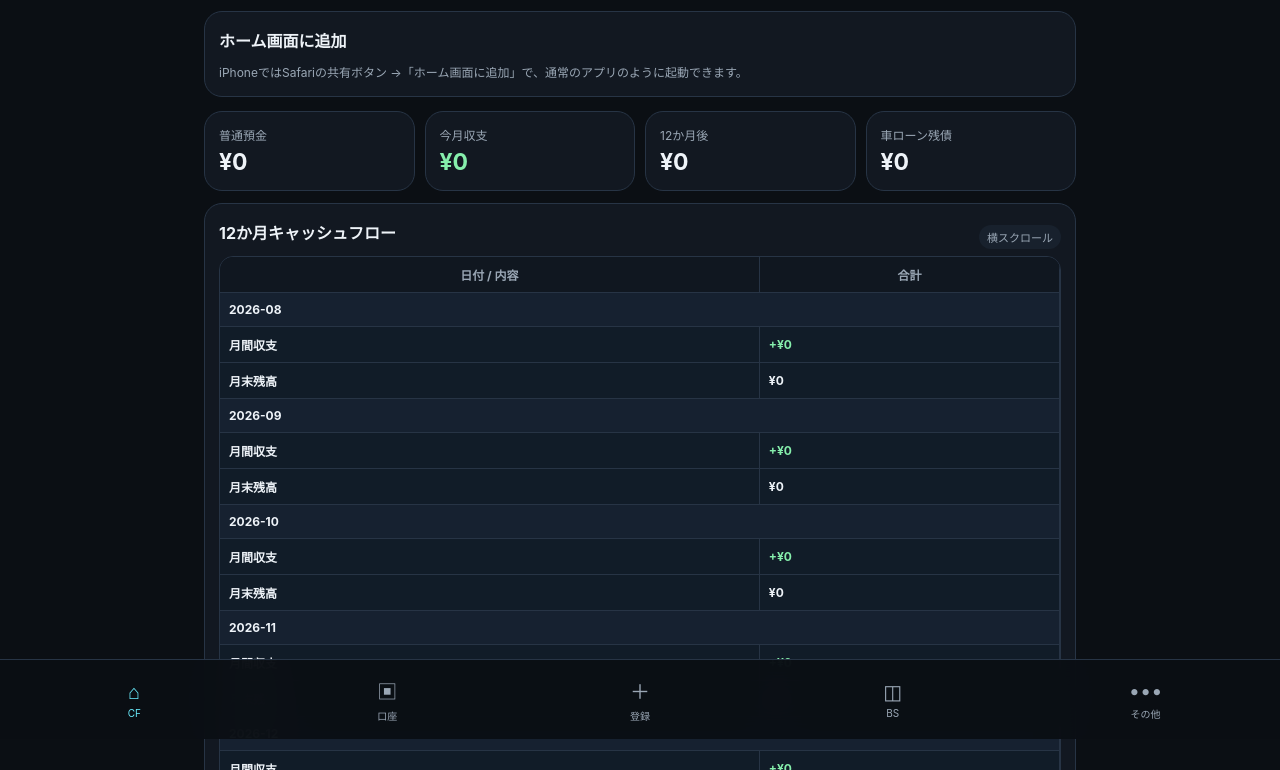
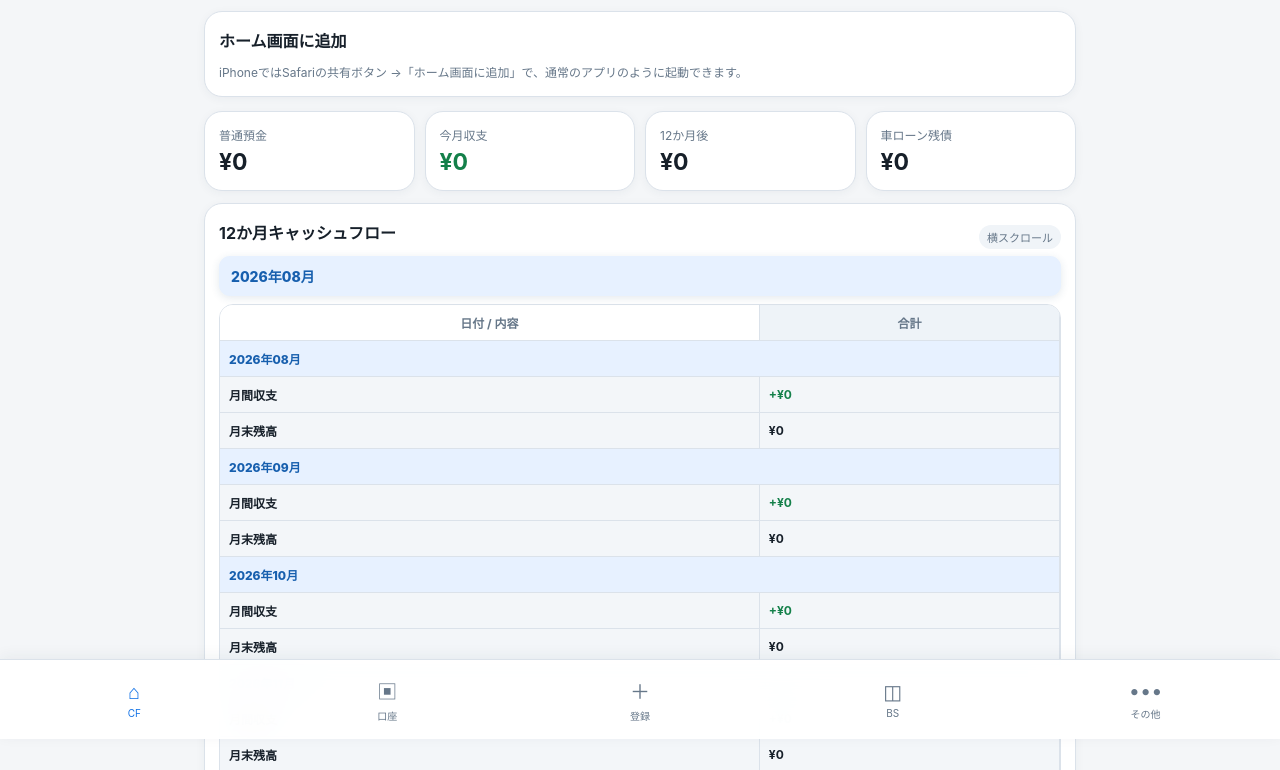
Before and after one commit to rrryuji2000-design/my-cashflow-os, a plain HTML site: page index.html in a window 1280 px wide. Shown: the part 61-831 px from the top of the page. Drawn offline with Linux system fonts and the light colour scheme.

Commit message:
Add files via upload

```diff
--- a/index.html
+++ b/index.html
@@ -3,15 +3,15 @@
 <head>
 <meta charset="utf-8">
 <meta name="viewport" content="width=device-width,initial-scale=1,viewport-fit=cover">
-<meta name="theme-color" content="#0b0f14">
+<meta name="theme-color" content="#ffffff">
 <meta name="apple-mobile-web-app-capable" content="yes">
-<meta name="apple-mobile-web-app-status-bar-style" content="black-translucent">
+<meta name="apple-mobile-web-app-status-bar-style" content="default">
 <meta name="apple-mobile-web-app-title" content="Cashflow">
 <link rel="manifest" href="manifest.webmanifest">
 <link rel="apple-touch-icon" href="apple-touch-icon.png">
 <title>My Cashflow OS</title>
 <style>
-:root{--bg:#0b0f14;--panel:#121821;--panel2:#18212d;--line:#273445;--text:#eef3f8;--muted:#9aa7b5;--good:#86efac;--bad:#fca5a5;--accent:#67e8f9;--safe:env(safe-area-inset-bottom)}
+:root{--bg:#f4f6f8;--panel:#ffffff;--panel2:#f0f4f8;--line:#dbe2ea;--text:#17202a;--muted:#667789;--good:#14804a;--bad:#d13b3b;--accent:#1473e6;--safe:env(safe-area-inset-bottom)}
 *{box-sizing:border-box;-webkit-tap-highlight-color:transparent}
 html,body{margin:0;background:var(--bg);color:var(--text);font-family:-apple-system,BlinkMacSystemFont,"SF Pro Display","Segoe UI","Noto Sans JP",sans-serif}
 body{min-height:100vh;padding-bottom:calc(78px + var(--safe))}
@@ -19,19 +19,20 @@ body{min-height:100vh;padding-bottom:calc(78px + var(--safe))}
 .head{display:flex;justify-content:space-between;align-items:center;gap:12px;margin-bottom:14px}
 .head h1{font-size:22px;margin:0}.muted{color:var(--muted);font-size:12px}
 .grid{display:grid;grid-template-columns:1fr 1fr;gap:10px}
-.card{background:var(--panel);border:1px solid var(--line);border-radius:18px;padding:14px}
+.card{background:var(--panel);border:1px solid var(--line);border-radius:18px;padding:14px;box-shadow:0 2px 10px rgba(30,50,70,.05)}
 .metric{font-size:23px;font-weight:700;margin-top:5px}
 .good{color:var(--good)}.bad{color:var(--bad)}
 .section{display:none}.section.active{display:block}
-.bottomnav{position:fixed;left:0;right:0;bottom:0;padding:8px 8px calc(8px + var(--safe));background:rgba(11,15,20,.96);backdrop-filter:blur(18px);border-top:1px solid var(--line);display:grid;grid-template-columns:repeat(5,1fr);z-index:50}
+.bottomnav{position:fixed;left:0;right:0;bottom:0;padding:8px 8px calc(8px + var(--safe));background:rgba(255,255,255,.96);backdrop-filter:blur(18px);border-top:1px solid var(--line);display:grid;grid-template-columns:repeat(5,1fr);z-index:50;box-shadow:0 -3px 14px rgba(30,50,70,.06)}
 .navbtn{border:0;background:transparent;color:var(--muted);font-size:10px;padding:8px 2px}.navbtn.active{color:var(--accent)}.navico{font-size:20px;display:block;margin-bottom:3px}
 .subtabs{display:flex;gap:8px;overflow:auto;margin:12px 0}.subtab{white-space:nowrap;border:1px solid var(--line);background:var(--panel);color:var(--text);padding:9px 12px;border-radius:999px}.subtab.active{border-color:var(--accent)}
-input,select,button{font:inherit}input,select{width:100%;background:#0e151d;color:var(--text);border:1px solid var(--line);padding:11px;border-radius:12px;font-size:16px}
-button{cursor:pointer}.primary{width:100%;background:var(--accent);color:#001018;border:0;padding:12px 14px;border-radius:12px;font-weight:700}.secondary{background:var(--panel2);color:var(--text);border:1px solid var(--line);padding:9px 11px;border-radius:10px}
+input,select,button{font:inherit}input,select{width:100%;background:#fff;color:var(--text);border:1px solid var(--line);padding:11px;border-radius:12px;font-size:16px}
+button{cursor:pointer}.primary{width:100%;background:var(--accent);color:#fff;border:0;padding:12px 14px;border-radius:12px;font-weight:700}.secondary{background:var(--panel2);color:var(--text);border:1px solid var(--line);padding:9px 11px;border-radius:10px}
 .form{display:grid;grid-template-columns:1fr 1fr;gap:10px}.form .full{grid-column:1/-1}
-.tablewrap{overflow:auto;border:1px solid var(--line);border-radius:14px;-webkit-overflow-scrolling:touch}
-table{width:100%;border-collapse:separate;border-spacing:0;min-width:720px}th,td{padding:9px;border-bottom:1px solid var(--line);border-right:1px solid var(--line);font-size:12px;white-space:nowrap}th{background:#101720;color:var(--muted);position:sticky;top:0;z-index:2}th:first-child,td:first-child{position:sticky;left:0;background:#101720;z-index:1}
-.monthrow td{background:#162130;font-weight:700}.sumrow td{background:#111c28;font-weight:700}
+.tablewrap{overflow-x:auto;overflow-y:visible;border:1px solid var(--line);border-radius:14px;-webkit-overflow-scrolling:touch}
+table{width:100%;border-collapse:separate;border-spacing:0;min-width:720px}th,td{padding:9px;border-bottom:1px solid var(--line);border-right:1px solid var(--line);font-size:12px;white-space:nowrap;background:#fff}th{background:#eef3f8;color:var(--muted);position:sticky;top:0;z-index:5}th:first-child,td:first-child{position:sticky;left:0;background:#fff;z-index:2}
+.monthbar{position:sticky;top:0;z-index:20;margin:0 0 8px;padding:10px 12px;border-radius:11px;background:#e7f1ff;color:#175fae;font-size:14px;font-weight:800;box-shadow:0 2px 8px rgba(30,70,110,.12)}
+.monthrow td{background:#e7f1ff;color:#175fae;font-weight:800}.sumrow td{background:#f3f6f9;font-weight:700}
 h3{margin:2px 0 12px;font-size:16px}.sp{margin-top:12px}.pill{display:inline-block;padding:4px 8px;border-radius:999px;background:var(--panel2);font-size:11px;color:var(--muted)}
 .install{display:none;margin:10px 0 14px}.hint{font-size:12px;line-height:1.5;color:var(--muted)}
 .listcard{display:flex;justify-content:space-between;align-items:center;gap:12px;padding:12px 0;border-bottom:1px solid var(--line)}.listcard:last-child{border-bottom:0}
@@ -57,7 +58,7 @@ h3{margin:2px 0 12px;font-size:16px}.sp{margin-top:12px}.pill{display:inline-blo
 <div class="card"><div class="muted">12か月後</div><div class="metric" id="futureBank">¥0</div></div>
 <div class="card"><div class="muted">車ローン残債</div><div class="metric" id="carLoanMetric">¥0</div></div>
 </div>
-<div class="card sp"><div style="display:flex;justify-content:space-between;align-items:center"><h3>12か月キャッシュフロー</h3><span class="pill">横スクロール</span></div><div class="tablewrap"><table id="cfTable"></table></div></div>
+<div class="card sp" id="cfCard"><div style="display:flex;justify-content:space-between;align-items:center"><h3>12か月キャッシュフロー</h3><span class="pill">横スクロール</span></div><div class="monthbar" id="visibleMonth"></div><div class="tablewrap"><table id="cfTable"></table></div></div>
 </section>
 
 <section id="accounts" class="section">
@@ -206,12 +207,19 @@ function events(){
 }
 function renderCF(){
  const ms=months(),ev=events(),run={};d.accounts.forEach(a=>run[a.id]=a.balance);let html='<thead><tr><th>日付 / 内容</th>';d.accounts.forEach(a=>html+=`<th>${a.name}</th>`);html+='<th>合計</th></tr></thead><tbody>';let nets={};ms.forEach(m=>nets[m]=0);
- ms.forEach(m=>{html+=`<tr class="monthrow"><td colspan="${d.accounts.length+2}">${m}</td></tr>`;let me=ev.filter(x=>x.date.startsWith(m));
+ ms.forEach(m=>{html+=`<tr class="monthrow" data-month="${m}"><td colspan="${d.accounts.length+2}">${m.replace('-', '年')}月</td></tr>`;let me=ev.filter(x=>x.date.startsWith(m));
  me.forEach(e=>{html+=`<tr><td>${e.date.slice(8)}日 ${e.label}</td>`;d.accounts.forEach(a=>{if(a.id===e.accountId){run[a.id]+=e.amount;nets[m]+=e.amount;html+=`<td class="${e.amount>=0?'good':'bad'}">${e.amount>=0?'+':''}${yen(e.amount)}</td>`}else html+='<td></td>'});html+=`<td>${yen(Object.values(run).reduce((a,b)=>a+b,0))}</td></tr>`});
  html+='<tr class="sumrow"><td>月間収支</td>';d.accounts.forEach(a=>{let n=me.filter(x=>x.accountId===a.id).reduce((s,x)=>s+x.amount,0);html+=`<td class="${n>=0?'good':'bad'}">${n>=0?'+':''}${yen(n)}</td>`});html+=`<td class="${nets[m]>=0?'good':'bad'}">${nets[m]>=0?'+':''}${yen(nets[m])}</td></tr>`;
  html+='<tr class="sumrow"><td>月末残高</td>';d.accounts.forEach(a=>html+=`<td>${yen(run[a.id])}</td>`);html+=`<td>${yen(Object.values(run).reduce((a,b)=>a+b,0))}</td></tr>`});
- cfTable.innerHTML=html+'</tbody>';bankTotal.textContent=yen(d.accounts.reduce((s,a)=>s+a.balance,0));thisMonthNet.textContent=yen(nets[curMonth]||0);thisMonthNet.className='metric '+((nets[curMonth]||0)>=0?'good':'bad');futureBank.textContent=yen(Object.values(run).reduce((a,b)=>a+b,0));carLoanMetric.textContent=yen(d.bs.carLoanBalance||0)
+ cfTable.innerHTML=html+'</tbody>';visibleMonth.textContent=curMonth.replace('-', '年')+'月';bankTotal.textContent=yen(d.accounts.reduce((s,a)=>s+a.balance,0));thisMonthNet.textContent=yen(nets[curMonth]||0);thisMonthNet.className='metric '+((nets[curMonth]||0)>=0?'good':'bad');futureBank.textContent=yen(Object.values(run).reduce((a,b)=>a+b,0));carLoanMetric.textContent=yen(d.bs.carLoanBalance||0)
 }
+function updateVisibleMonth(){
+ const rows=[...cfTable.querySelectorAll('.monthrow')];if(!rows.length)return;
+ const marker=visibleMonth.getBoundingClientRect().bottom+4;let active=rows[0];
+ rows.forEach(row=>{if(row.getBoundingClientRect().top<=marker)active=row});
+ visibleMonth.textContent=active.dataset.month.replace('-', '年')+'月'
+}
+window.addEventListener('scroll',updateVisibleMonth,{passive:true});
 function renderLists(){
  accountsList.innerHTML=d.accounts.map(a=>`<div class="listcard"><div><b>${a.name}</b><div class="muted">${yen(a.balance)}・${a.date}</div></div><button class="secondary" onclick="del('accounts','${a.id}')">削除</button></div>`).join('')||'<div class="hint">未登録</div>';
  cardsList.innerHTML=d.cards.map(c=>`<div class="listcard"><div><b>${c.name}</b><div class="muted">${accN(c.accountId)}・${c.payDay}日</div></div><button class="secondary" onclick="del('cards','${c.id}')">削除</button></div>`).join('')||'<div class="hint">未登録</div>';
```
Also changed, not shown: service-worker.js (+30 -4 lines), 更新手順.txt (added).
